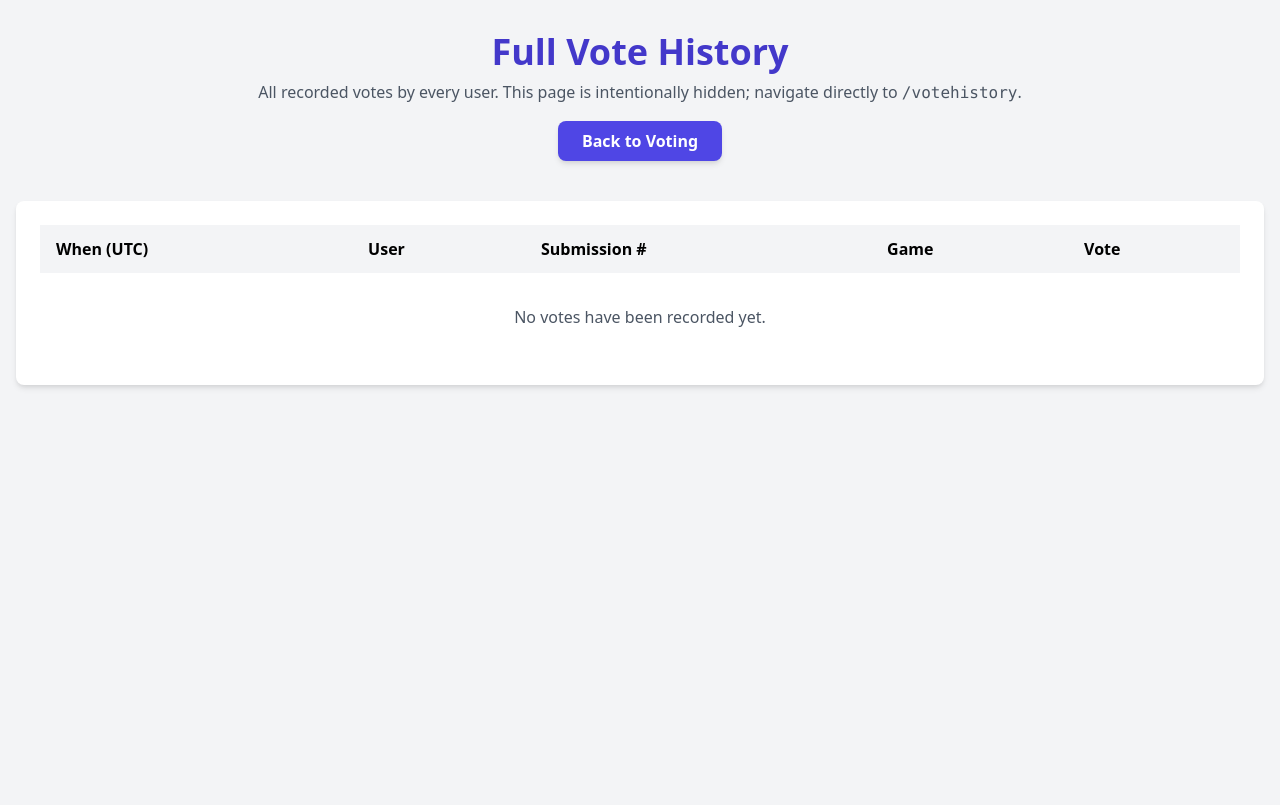
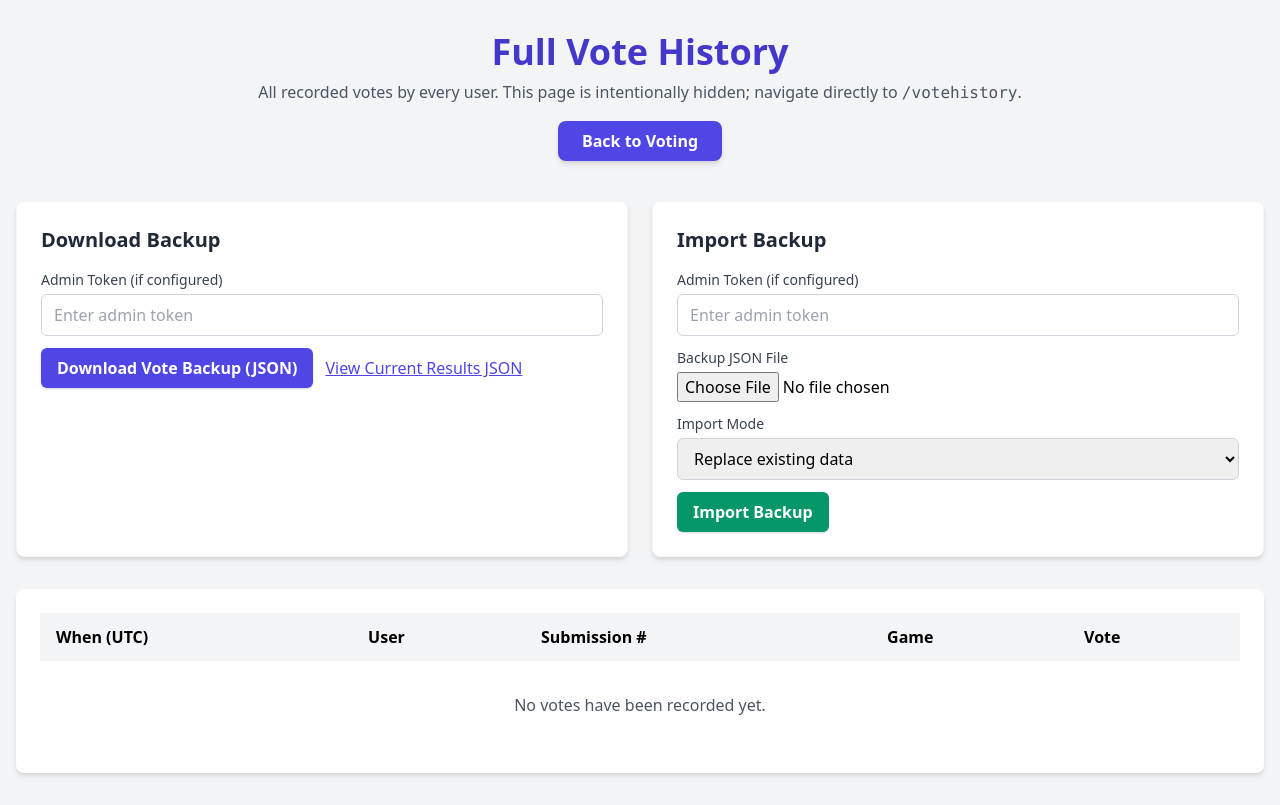
Before and after one commit to tjldev/lan-game-vote, a Flask app: page /votehistory in a window 1280 px wide. Before the commit the page ends 388 px from the top, so only its background shows below. Run offline with Flask 3, Linux system fonts and the light colour scheme; data that the repository does not hold is empty.

Commit message:
feat: add email notifications and backup/restore functionality for vote history

```diff
--- a/app.py
+++ b/app.py
@@ -1,8 +1,13 @@
-from flask import Flask, render_template, request, jsonify, redirect, url_for
+from flask import Flask, render_template, request, jsonify, redirect, url_for, make_response
 from tinydb import TinyDB, Query
 import os
 from datetime import datetime
 import requests
+import json
+import smtplib
+import ssl
+from email.mime.text import MIMEText
+from email.mime.multipart import MIMEMultipart
 
 app = Flask(__name__)
 
@@ -92,97 +97,10 @@ all_games = get_all_games()
 def index():
     return render_template('index.html', games=all_games)
 
-@app.route('/vote', methods=['POST'])
-def vote():
-    data = request.get_json()
-    user_name = data.get('user_name', '').strip()
-
-    if not user_name:
-        return jsonify({'success': False, 'message': 'Name is required'}), 400
-
-    # Upsert user and record a new submission, preserving previous votes (history)
-    UserQuery = Query()
-    existing_user = users_table.get(UserQuery.name == user_name)
-    result_message = 'Vote recorded successfully!'
-    now_iso = datetime.utcnow().isoformat()
-    if existing_user:
-        user_id = existing_user['id']
-        # Determine and increment this user's submission counter.
-        # Derive from both users table and any existing vote rows (legacy rows may miss 'submission').
-        try:
-            VoteQuery = Query()
-            prior_votes = votes_table.search(VoteQuery.player_id == user_id)
-            max_sub_from_votes = 0
-            if prior_votes:
-                # Treat legacy votes with missing 'submission' as submission 1
-                max_sub_from_votes = max(v.get('submission', 1) for v in prior_votes)
-        except Exception:
-            max_sub_from_votes = 0
-        current_submission = max(existing_user.get('submission', 0), max_sub_from_votes) + 1
-        users_table.update({'voted_at': now_iso, 'submission': current_submission}, UserQuery.id == user_id)
-    else:
-        # Create a new user starting at submission 1
-        user_id = len(users_table) + 1
-        current_submission = 1
-        users_table.insert({'id': user_id, 'name': user_name, 'voted_at': now_iso, 'submission': current_submission})
-
-    # Process the votes
-    for game_id, vote_status in data.get('votes', {}).items():
-        if vote_status:  # Only record if a selection was made
-            votes_table.insert({
-                'player_id': user_id,
-                'game_id': game_id,
-                'vote': vote_status,
-                'voted_at': now_iso,
-                'submission': current_submission
-            })
-
-    return jsonify({'success': True, 'message': result_message})
-
-@app.route('/add_game', methods=['POST'])
-def add_game():
-    title = request.form.get('title', '').strip()
-    url = request.form.get('url', '').strip()
-    price = request.form.get('price', '').strip()
-    max_players = request.form.get('max_players', '').strip()
-    youtube_id = request.form.get('youtube_id', '').strip()
-
-    # Basic validation
-    if not title or not url:
-        return redirect(url_for('index') + '?error=Title and URL are required')
-    if len(title) > 100 or len(url) > 500:
-        return redirect(url_for('index') + '?error=Invalid input lengths')
-
-    # Optional: extract steam_app_id if URL is Steam
-    steam_app_id = None
-    if 'store.steampowered.com/app/' in url:
-        try:
-            steam_app_id = url.split('/app/')[1].split('/')[0]
-        except:
-            pass
-
-    submitted_games_table.insert({
-        'title': title,
-        'url': url,
-        'price': price or 'N/A',
-        'max_players': max_players or 'N/A',
-        'steam_app_id': steam_app_id,
-        'youtube_id': youtube_id or None,
-        'submitted_at': datetime.utcnow().isoformat()
-    })
-
-    # Refresh all_games
-    global all_games
-    all_games = get_all_games()
-
-    return redirect(url_for('index') + '?success=Game added successfully!')
-
-@app.route('/results')
-def results_page():
-    return render_template('results.html')
-
-@app.route('/api/results')
-def api_results():
+def compute_formatted_results():
+    """Compute the formatted results used by /api/results and email summaries.
+    Uses only the most recent submission per user.
+    """
     results = {}
 
     # Get all votes
@@ -278,6 +196,158 @@ def api_results():
         for (title, engagement, _ic, _mc) in engagement_counts[:10]
     ]
 
+    return formatted_results
+
+def send_vote_email(user_name: str, results_summary: dict) -> None:
+    """Send an email notification about a new vote with the current results summary.
+    Requires SMTP_* environment variables. Silently skips if not configured.
+    """
+    smtp_server = os.environ.get('SMTP_SERVER')
+    smtp_port = int(os.environ.get('SMTP_PORT', '587'))
+    smtp_username = os.environ.get('SMTP_USERNAME')
+    smtp_password = os.environ.get('SMTP_PASSWORD')
+    smtp_from = os.environ.get('SMTP_FROM', smtp_username or '')
+    smtp_to = os.environ.get('SMTP_TO', 'thetwistabletrav@gmail.com')
+
+    if not smtp_server or not smtp_username or not smtp_password:
+        # Not configured; skip
+        print('SMTP not configured; skipping vote email.', flush=True)
+        return
+
+    subject = f"LAN Game Vote: {user_name} submitted a vote ({datetime.utcnow().isoformat()} UTC)"
+
+    # Build a simple HTML summary
+    top_int = results_summary.get('top_interested', [])
+    lines_int = ''.join([f"<li>{item['title']}: {item['count']}</li>" for item in top_int])
+    total_voters = results_summary.get('total_voters', 0)
+
+    html = f"""
+    <html>
+      <body>
+        <p><strong>{user_name}</strong> just submitted votes.</p>
+        <p>Total voters: <strong>{total_voters}</strong></p>
+        <h3>Top Interested</h3>
+        <ol>
+          {lines_int}
+        </ol>
+        <p>Full JSON summary attached below:</p>
+        <pre style=\"white-space: pre-wrap; font-family: monospace;\">{json.dumps(results_summary, indent=2)}</pre>
+      </body>
+    </html>
+    """
+
+    msg = MIMEMultipart('alternative')
+    msg['Subject'] = subject
+    msg['From'] = smtp_from
+    msg['To'] = smtp_to
+    part_html = MIMEText(html, 'html')
+    msg.attach(part_html)
+
+    context = ssl.create_default_context()
+    with smtplib.SMTP(smtp_server, smtp_port) as server:
+        server.starttls(context=context)
+        server.login(smtp_username, smtp_password)
+        server.sendmail(smtp_from, [smtp_to], msg.as_string())
+
+@app.route('/vote', methods=['POST'])
+def vote():
+    data = request.get_json()
+    user_name = data.get('user_name', '').strip()
+
+    if not user_name:
+        return jsonify({'success': False, 'message': 'Name is required'}), 400
+
+    # Upsert user and record a new submission, preserving previous votes (history)
+    UserQuery = Query()
+    existing_user = users_table.get(UserQuery.name == user_name)
+    result_message = 'Vote recorded successfully!'
+    now_iso = datetime.utcnow().isoformat()
+    if existing_user:
+        user_id = existing_user['id']
+        # Determine and increment this user's submission counter.
+        # Derive from both users table and any existing vote rows (legacy rows may miss 'submission').
+        try:
+            VoteQuery = Query()
+            prior_votes = votes_table.search(VoteQuery.player_id == user_id)
+            max_sub_from_votes = 0
+            if prior_votes:
+                # Treat legacy votes with missing 'submission' as submission 1
+                max_sub_from_votes = max(v.get('submission', 1) for v in prior_votes)
+        except Exception:
+            max_sub_from_votes = 0
+        current_submission = max(existing_user.get('submission', 0), max_sub_from_votes) + 1
+        users_table.update({'voted_at': now_iso, 'submission': current_submission}, UserQuery.id == user_id)
+    else:
+        # Create a new user starting at submission 1
+        user_id = len(users_table) + 1
+        current_submission = 1
+        users_table.insert({'id': user_id, 'name': user_name, 'voted_at': now_iso, 'submission': current_submission})
+
+    # Process the votes
+    for game_id, vote_status in data.get('votes', {}).items():
+        if vote_status:  # Only record if a selection was made
+            votes_table.insert({
+                'player_id': user_id,
+                'game_id': game_id,
+                'vote': vote_status,
+                'voted_at': now_iso,
+                'submission': current_submission
+            })
+
+    # Send notification email (best-effort)
+    try:
+        summary = compute_formatted_results()
+        send_vote_email(user_name, summary)
+    except Exception as e:
+        print(f"Email notification failed: {e}", flush=True)
+
+    return jsonify({'success': True, 'message': result_message})
+
+@app.route('/add_game', methods=['POST'])
+def add_game():
+    title = request.form.get('title', '').strip()
+    url = request.form.get('url', '').strip()
+    price = request.form.get('price', '').strip()
+    max_players = request.form.get('max_players', '').strip()
+    youtube_id = request.form.get('youtube_id', '').strip()
+
+    # Basic validation
+    if not title or not url:
+        return redirect(url_for('index') + '?error=Title and URL are required')
+    if len(title) > 100 or len(url) > 500:
+        return redirect(url_for('index') + '?error=Invalid input lengths')
+
+    # Optional: extract steam_app_id if URL is Steam
+    steam_app_id = None
+    if 'store.steampowered.com/app/' in url:
+        try:
+            steam_app_id = url.split('/app/')[1].split('/')[0]
+        except:
+            pass
+
+    submitted_games_table.insert({
+        'title': title,
+        'url': url,
+        'price': price or 'N/A',
+        'max_players': max_players or 'N/A',
+        'steam_app_id': steam_app_id,
+        'youtube_id': youtube_id or None,
+        'submitted_at': datetime.utcnow().isoformat()
+    })
+
+    # Refresh all_games
+    global all_games
+    all_games = get_all_games()
+
+    return redirect(url_for('index') + '?success=Game added successfully!')
+
+@app.route('/results')
+def results_page():
+    return render_template('results.html')
+
+@app.route('/api/results')
+def api_results():
+    formatted_results = compute_formatted_results()
     return jsonify(formatted_results)
 
 @app.route('/votehistory')
@@ -299,7 +369,73 @@ def vote_history_page():
         history.sort(key=lambda x: (x['voted_at'] or '', x['submission'], x['user']), reverse=True)
     except Exception:
         pass
-    return render_template('votehistory.html', history=history)
+    # Surface flash-like messages via query params
+    success = request.args.get('success')
+    error = request.args.get('error')
+    return render_template('votehistory.html', history=history, success=success, error=error)
+
+@app.route('/admin/export', methods=['GET'])
+def export_backup():
+    token = request.args.get('token', '')
+    admin_token = os.environ.get('ADMIN_TOKEN')
+    if admin_token and token != admin_token:
+        return "Forbidden", 403
+    backup = {
+        'users': users_table.all(),
+        'votes': votes_table.all(),
+        'submitted_games': submitted_games_table.all(),
+        'exported_at': datetime.utcnow().isoformat()
+    }
+    resp = make_response(json.dumps(backup, indent=2))
+    resp.headers['Content-Type'] = 'application/json'
+    resp.headers['Content-Disposition'] = f"attachment; filename=lan-game-vote-backup-{datetime.utcnow().strftime('%Y%m%d-%H%M%S')}.json"
+    return resp
+
+@app.route('/admin/import', methods=['POST'])
+def import_backup():
+    token = request.form.get('token', '')
+    admin_token = os.environ.get('ADMIN_TOKEN')
+    if admin_token and token != admin_token:
+        return "Forbidden", 403
+    file = request.files.get('backup_file')
+    if not file:
+        return redirect(url_for('vote_history_page') + '?error=No file uploaded')
+    try:
+        backup = json.load(file.stream)
+    except Exception:
+        return redirect(url_for('vote_history_page') + '?error=Invalid JSON')
+
+    mode = request.form.get('mode', 'replace')
+    users = backup.get('users', [])
+    votes = backup.get('votes', [])
+    submitted_games = backup.get('submitted_games', [])
+
+    if mode == 'replace':
+        users_table.truncate()
+        votes_table.truncate()
+        submitted_games_table.truncate()
+
+    for u in users:
+        try:
+            users_table.insert(u)
+        except Exception:
+            pass
+    for v in votes:
+        try:
+            votes_table.insert(v)
+        except Exception:
+            pass
+    for g in submitted_games:
+        try:
+            submitted_games_table.insert(g)
+        except Exception:
+            pass
+
+    # Refresh games (in case submitted games changed)
+    global all_games
+    all_games = get_all_games()
+
+    return redirect(url_for('vote_history_page') + '?success=Backup imported successfully')
 
 @app.route('/api/steam_media/<app_id>')
 def steam_media(app_id):
--- a/templates/votehistory.html
+++ b/templates/votehistory.html
@@ -16,6 +16,56 @@
                 Back to Voting
             </a>
         </header>
+
+        {% if success %}
+        <div class="mb-6 p-4 rounded-lg bg-green-100 text-green-800 border border-green-200">
+            {{ success }}
+        </div>
+        {% endif %}
+        {% if error %}
+        <div class="mb-6 p-4 rounded-lg bg-red-100 text-red-800 border border-red-200">
+            {{ error }}
+        </div>
+        {% endif %}
+
+        <!-- Backup and Restore Controls -->
+        <div class="grid grid-cols-1 md:grid-cols-2 gap-6 mb-8">
+            <div class="bg-white p-6 rounded-lg shadow-md border border-gray-100">
+                <h2 class="text-xl font-semibold text-gray-800 mb-4">Download Backup</h2>
+                <form method="get" action="/admin/export" class="space-y-3">
+                    <div>
+                        <label class="block text-sm font-medium text-gray-700 mb-1">Admin Token (if configured)</label>
+                        <input type="password" name="token" class="w-full px-3 py-2 border border-gray-300 rounded-md focus:outline-none focus:ring-2 focus:ring-indigo-500" placeholder="Enter admin token">
+                    </div>
+                    <div class="flex items-center gap-3">
+                        <button type="submit" class="bg-indigo-600 hover:bg-indigo-700 text-white font-semibold px-4 py-2 rounded-md shadow">Download Vote Backup (JSON)</button>
+                        <a href="/api/results" target="_blank" class="text-indigo-600 hover:text-indigo-800 underline">View Current Results JSON</a>
+                    </div>
+                </form>
+            </div>
+
+            <div class="bg-white p-6 rounded-lg shadow-md border border-gray-100">
+                <h2 class="text-xl font-semibold text-gray-800 mb-4">Import Backup</h2>
+                <form method="post" action="/admin/import" enctype="multipart/form-data" class="space-y-3">
+                    <div>
+                        <label class="block text-sm font-medium text-gray-700 mb-1">Admin Token (if configured)</label>
+                        <input type="password" name="token" class="w-full px-3 py-2 border border-gray-300 rounded-md focus:outline-none focus:ring-2 focus:ring-indigo-500" placeholder="Enter admin token">
+                    </div>
+                    <div>
+                        <label class="block text-sm font-medium text-gray-700 mb-1">Backup JSON File</label>
+                        <input type="file" name="backup_file" accept="application/json,.json" required class="w-full">
+                    </div>
+                    <div>
+                        <label class="block text-sm font-medium text-gray-700 mb-1">Import Mode</label>
+                        <select name="mode" class="w-full px-3 py-2 border border-gray-300 rounded-md focus:outline-none focus:ring-2 focus:ring-indigo-500">
+                            <option value="replace">Replace existing data</option>
+                            <option value="merge">Merge (append) with existing data</option>
+                        </select>
+                    </div>
+                    <button type="submit" class="bg-green-600 hover:bg-green-700 text-white font-semibold px-4 py-2 rounded-md shadow">Import Backup</button>
+                </form>
+            </div>
+        </div>
 
         <div class="bg-white p-6 rounded-lg shadow-md">
             <div class="overflow-x-auto">
```
